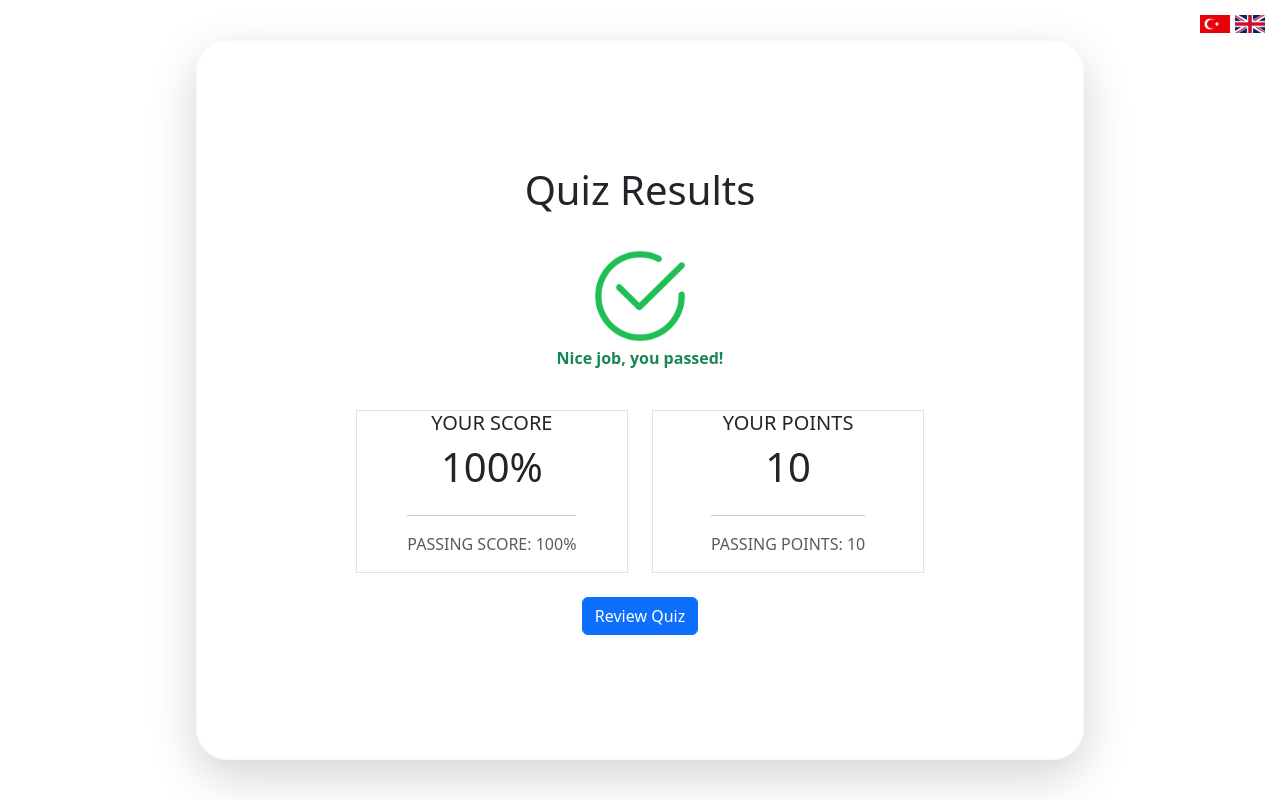
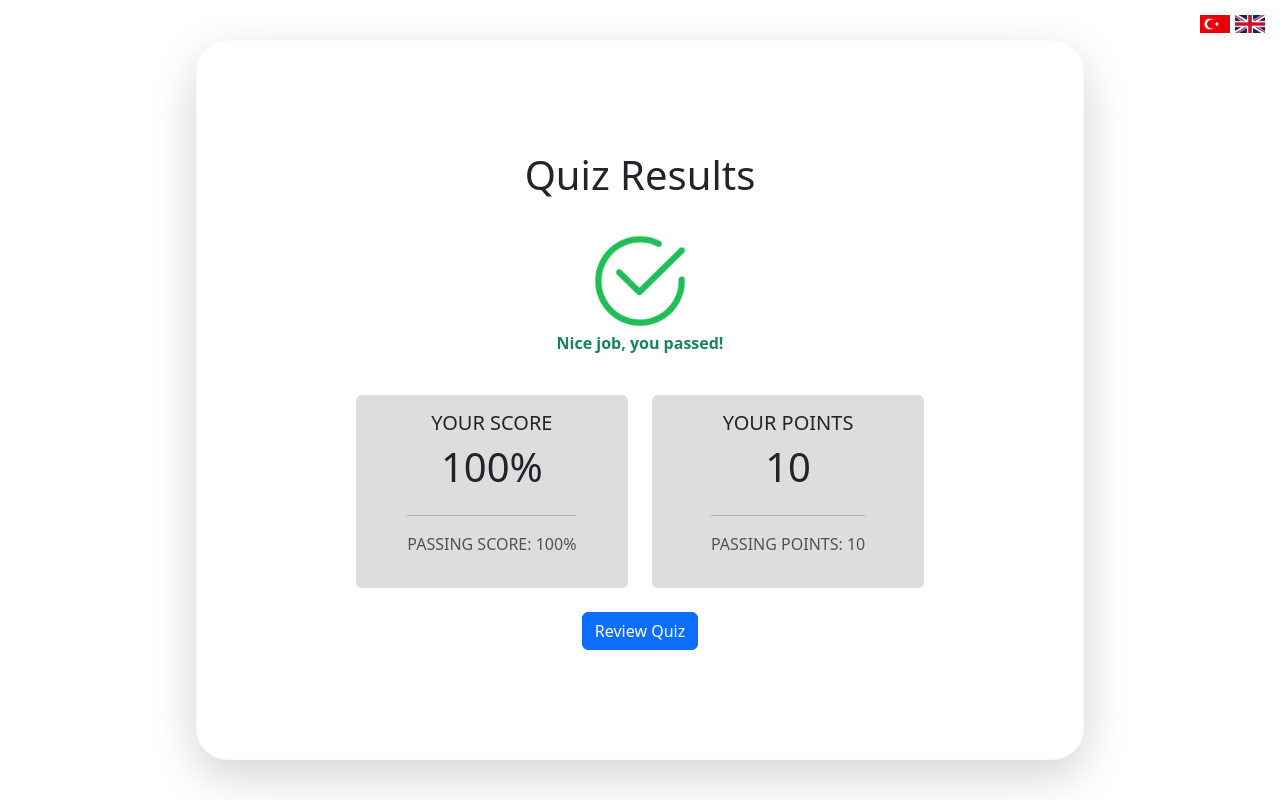
Before and after one commit to BlackFoxT/GradProject, a Flask app: page /quiz_result in a window 1280 px wide. Run offline with Flask 3, Linux system fonts and the light colour scheme.

Commit message:
Update style.css

```diff
--- a/static/css/style.css
+++ b/static/css/style.css
@@ -266,3 +266,13 @@
 .languages-login img:hover {
   transform: scale(1.1);
 }
+
+.quiz-result-card{
+  background-color: #ffffff49;
+}
+.score-box {
+  border: 1px solid #ddd;
+  border-radius: 5px;
+  padding: 15px;
+  background-color: #ddd;
+}
```
